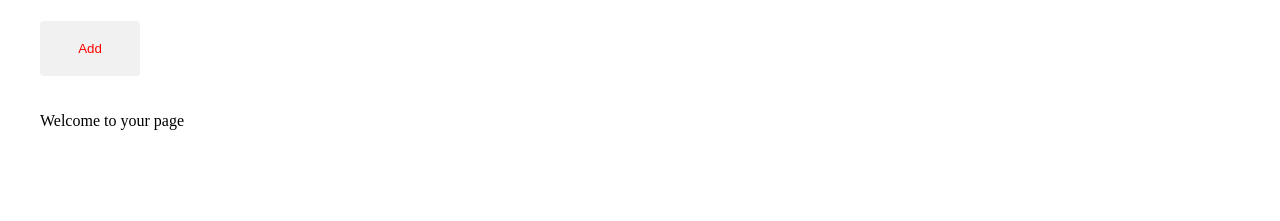
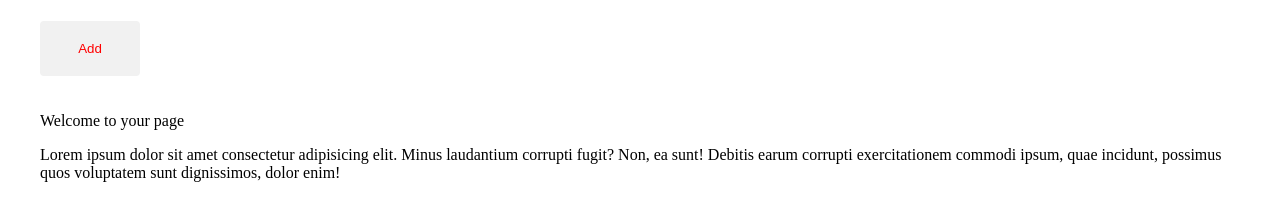
Before and after one commit to ojewaletope/dev-ish, a plain HTML site: page index.html in a window 1280 px wide. Shown: the part 129-350 px from the top of the page. Drawn offline with Linux system fonts and the light colour scheme.

Commit message:
feat: added lorem paragraph

```diff
--- a/index.html
+++ b/index.html
@@ -23,8 +23,16 @@
       </nav>
       <div class="container">
         <h1>This is an H1 tag</h1>
+
         <button class="add">Add</button>
         <p>Welcome to your page</p>
+
+        <p>
+          Lorem ipsum dolor sit amet consectetur adipisicing elit. Minus
+          laudantium corrupti fugit? Non, ea sunt! Debitis earum corrupti
+          exercitationem commodi ipsum, quae incidunt, possimus quos voluptatem
+          sunt dignissimos, dolor enim!
+        </p>
       </div>
     </main>
   </body>
```
